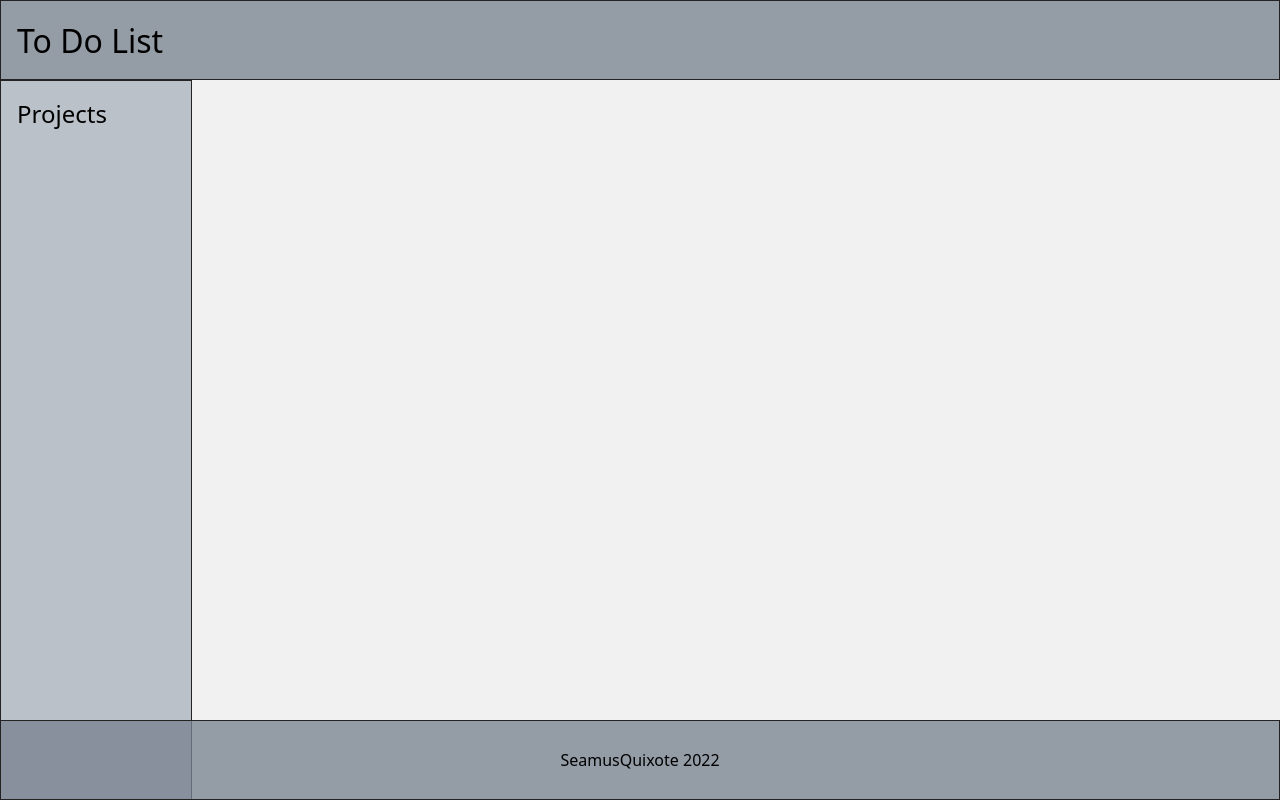
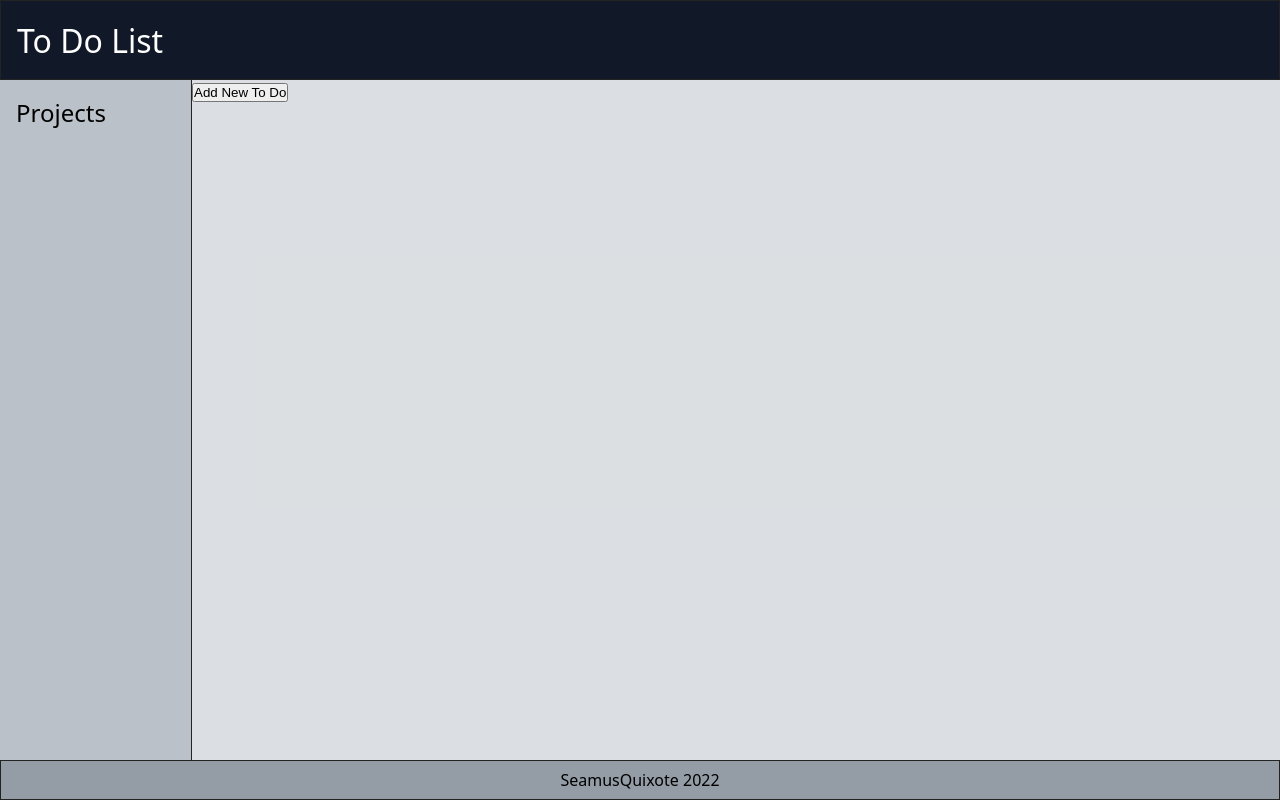
Before and after one commit to SalamanderCtesiphon/Project-ToDo-list, a website built with webpack: page dist/index.html in a window 1280 px wide. Built offline with nearby package versions, Linux system fonts and the light colour scheme.

Commit message:
add two buttons. one to create new project the other to create new todo

```diff
--- a/src/index.js
+++ b/src/index.js
@@ -8,12 +8,20 @@ function component() {
     const sidebar = document.createElement('div');
     const body = document.createElement('div');
     const footer = document.createElement('div');
+    const projectsBtn = document.createElement('button');
+    const toDoBtn = document.createElement('button');
+
 
     content.classList.add('content');
     header.classList.add('header');
     sidebar.classList.add('sidebar');
     body.classList.add('body');
     footer.classList.add('footer');
+    projectsBtn.classList.add('projectsBtn');
+    toDoBtn.classList.add('toDoBtn');
+
+    sidebar.appendChild(projectsBtn);
+    body.appendChild(toDoBtn);
 
     content.appendChild(header);
     content.appendChild(sidebar);
@@ -23,6 +31,9 @@ function component() {
     header.textContent = 'To Do List';
     sidebar.textContent = 'Projects';
     footer.textContent = `SeamusQuixote 2022`;
+    projectsBtn.textContent = 'Add New Project';
+    toDoBtn.textContent = 'Add New To Do';
+
 
     document.body.appendChild(content);
   }
--- a/src/style.css
+++ b/src/style.css
@@ -23,14 +23,15 @@
   font-size: 2rem;
   align-items: center;
   padding-left: 1rem;
-  background-color: #788290c4;
+  background-color: #111827;
+  color: #fff;
 }
 
 .sidebar {
   grid-column: 1 / 4;
-  grid-row: 3 / 21;
+  grid-row: 3 / 20;
   background: #fff;
-  border: 1px solid rgb(36, 35, 35);
+  border-right: 1px solid rgb(36, 35, 35);
   display: flex;
   flex-direction: column;
   align-items: flex-start;
@@ -39,11 +40,21 @@
   background-color: #9fa8b3a7;
 }
 
-.body {}
+.sidebarBtn {
+  width: 10ren;
+  height: 3rem;
+}
+
+.body {
+  background-color: #d5d9dec4;
+  grid-column: 4 / 21;
+  grid-row: 3 / 20;
+
+}
 
 .footer {
   grid-column: 1 / 21;
-  grid-row: 19 / 21;
+  grid-row: 20 / 21;
   background: #fff;
   border: 1px solid rgb(36, 35, 35);
   display: flex;
```
Also changed, not shown: 1 other file.
